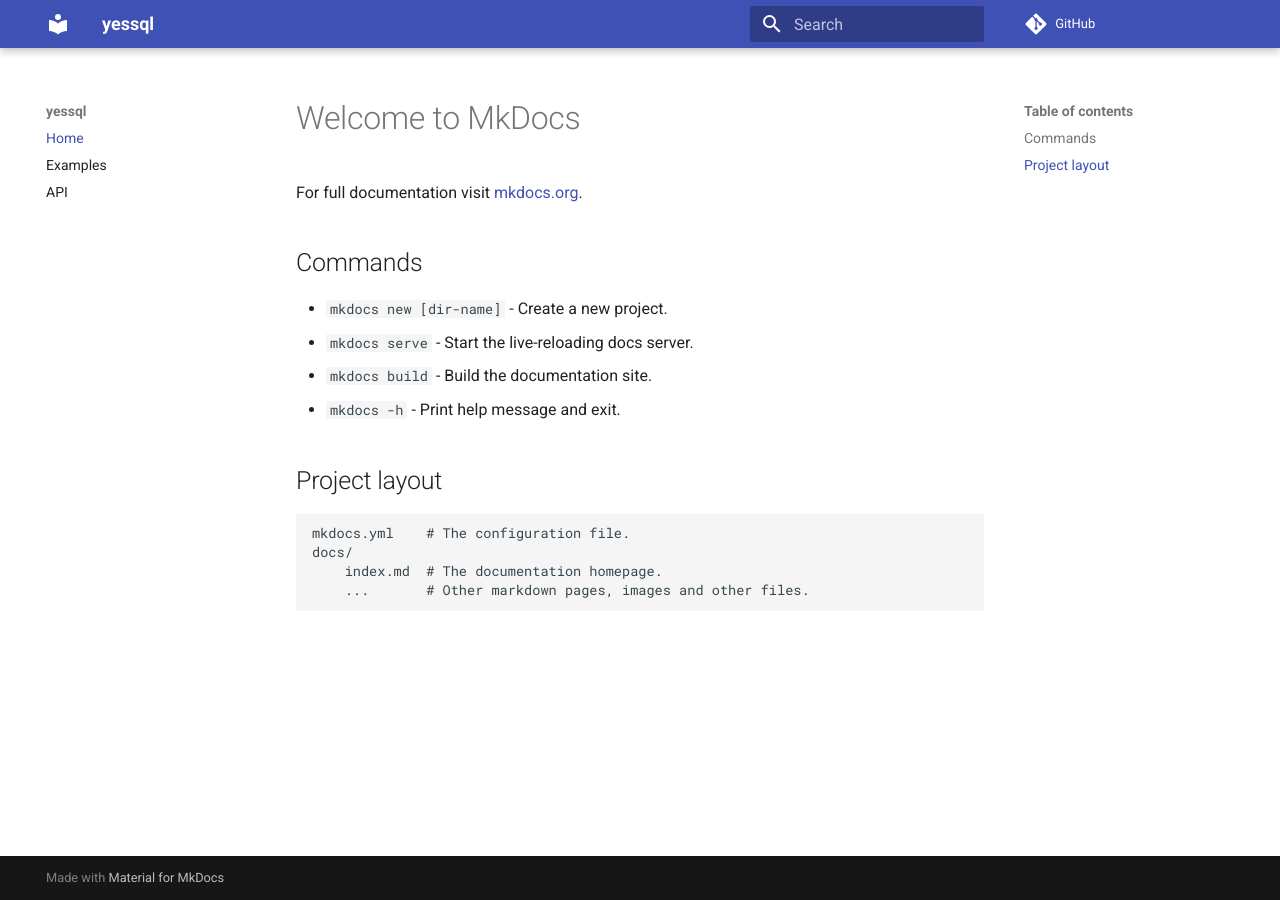
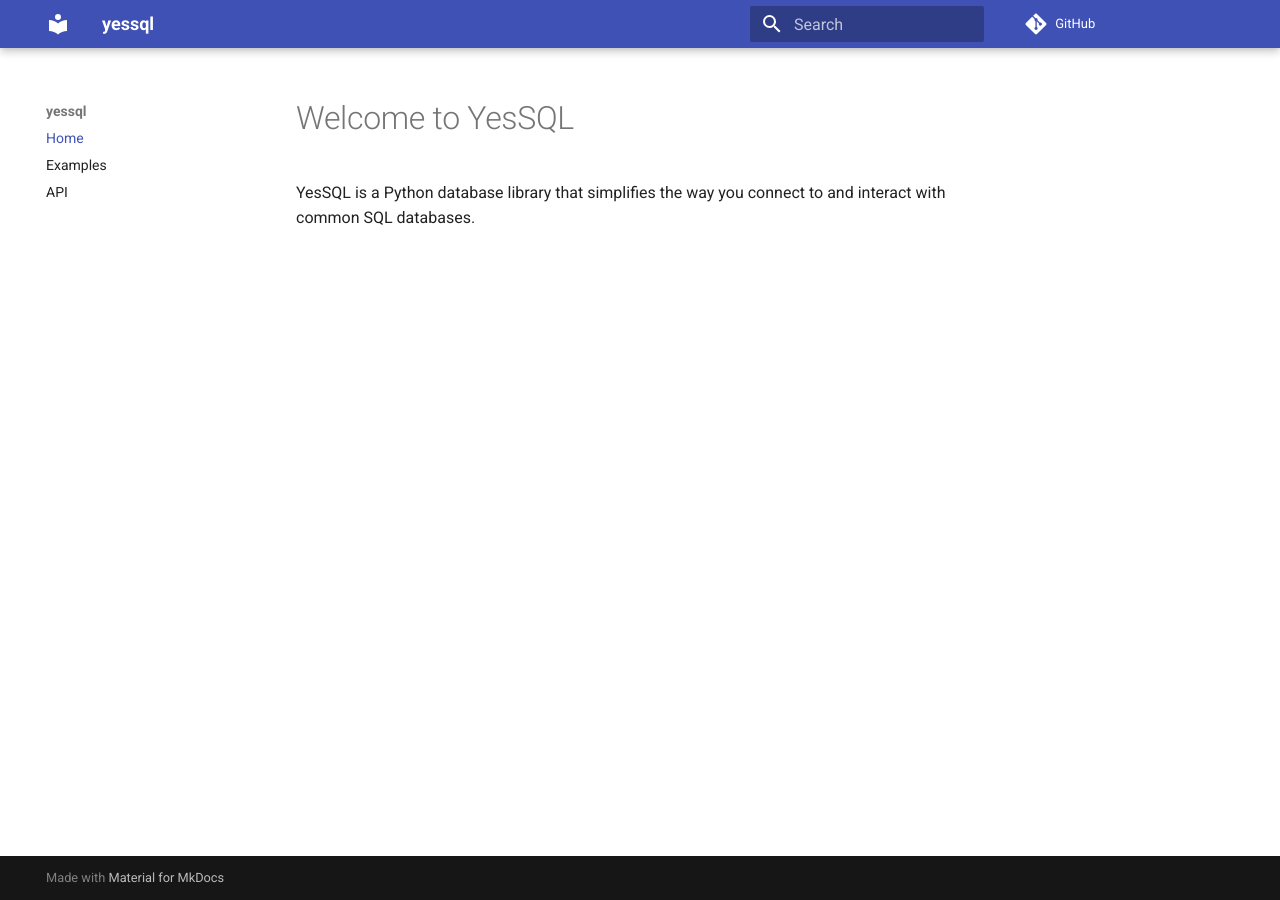
Before and after one commit to mitchelllisle/yessql, an MkDocs documentation site: the page built from docs/index.md, in a window 1280 px wide. Built offline with MkDocs 1.6.1 and Material for MkDocs 9.7.7, drawn with Linux system fonts in a browser that asks for light colours; comment, search, counter and statistics services are not loaded.

Commit message:
add docs deploy

```diff
--- a/docs/index.md
+++ b/docs/index.md
@@ -1,17 +1,4 @@
-# Welcome to MkDocs
+# Welcome to YesSQL
 
-For full documentation visit [mkdocs.org](https://www.mkdocs.org).
-
-## Commands
-
-* `mkdocs new [dir-name]` - Create a new project.
-* `mkdocs serve` - Start the live-reloading docs server.
-* `mkdocs build` - Build the documentation site.
-* `mkdocs -h` - Print help message and exit.
-
-## Project layout
-
-    mkdocs.yml    # The configuration file.
-    docs/
-        index.md  # The documentation homepage.
-        ...       # Other markdown pages, images and other files.
+YesSQL is a Python database library that simplifies the way you connect to and interact with common
+SQL databases.
```
